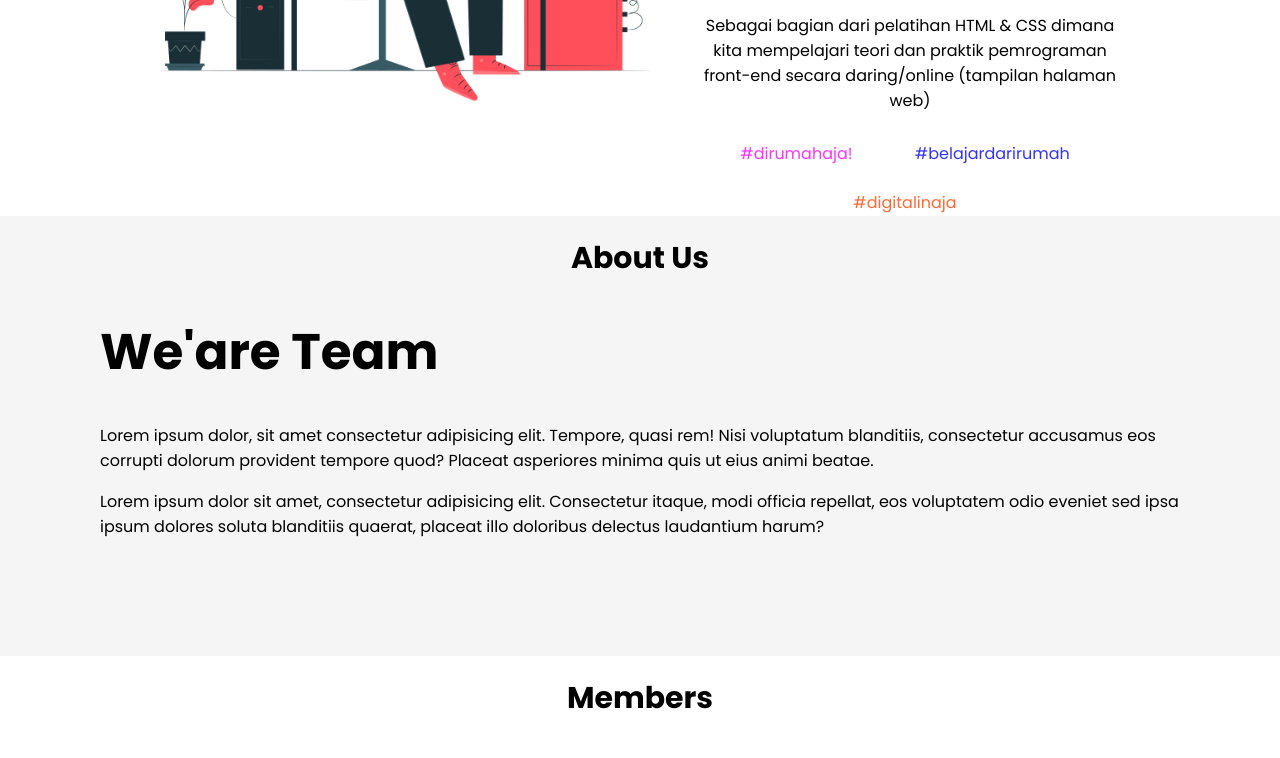
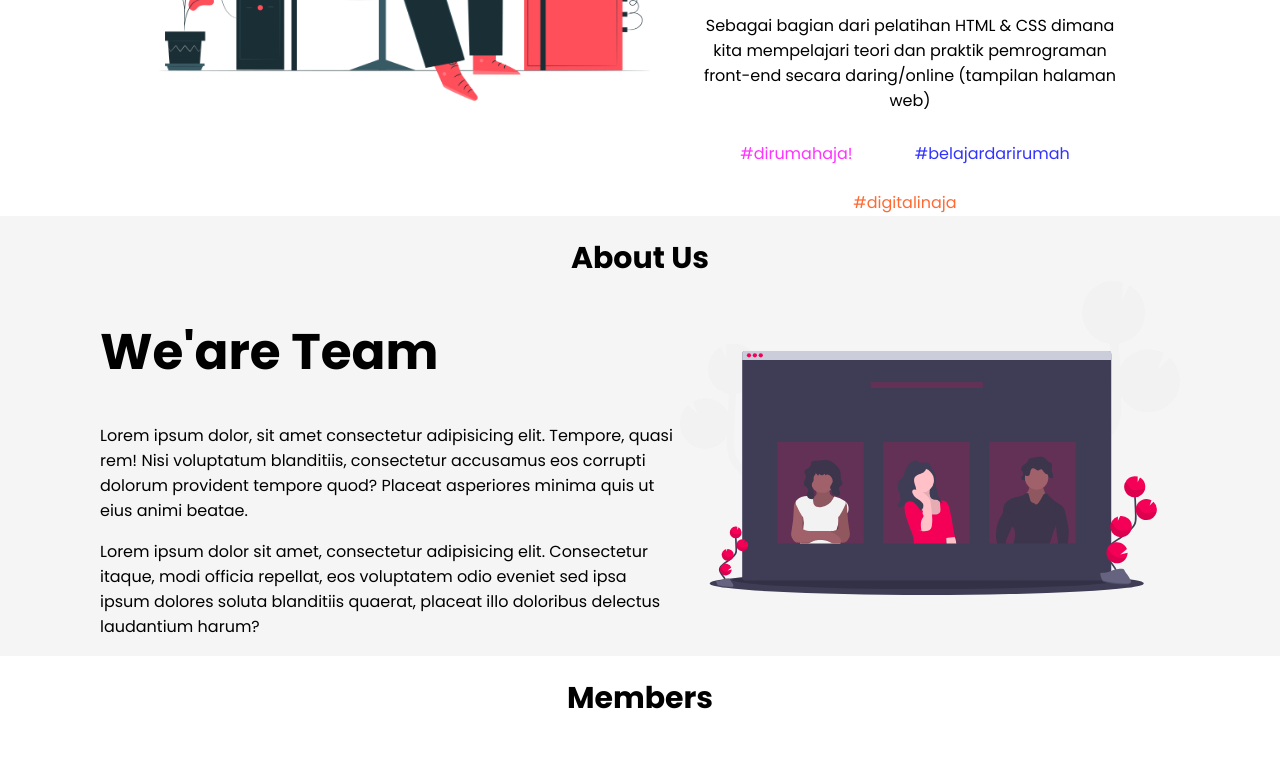
Before and after one commit to ovananzag/A35_DTS20, a plain HTML site: page index.html in a window 1280 px wide. Shown: the part 534-1292 px from the top of the page. Drawn offline with Linux system fonts and the light colour scheme.

Commit message:
ubah src img about

```diff
--- a/index.html
+++ b/index.html
@@ -63,7 +63,7 @@
     <div class="extra" id="aboutus">
         <div class="container">
             <h3 class="title">About Us</h3>
-            <img src="img/undraw_team_page_pgpr.svg" class="img-about" alt="">
+            <img src="assets/undraw_team_page_pgpr.svg" class="img-about" alt="">
                 <div class="text-area">
                     <h1>We'are Team</h1>
                     <p>Lorem ipsum dolor, sit amet consectetur adipisicing elit. Tempore, quasi rem! Nisi voluptatum blanditiis, consectetur accusamus eos corrupti dolorum provident tempore quod? Placeat asperiores minima quis ut eius animi beatae.</p>
```
